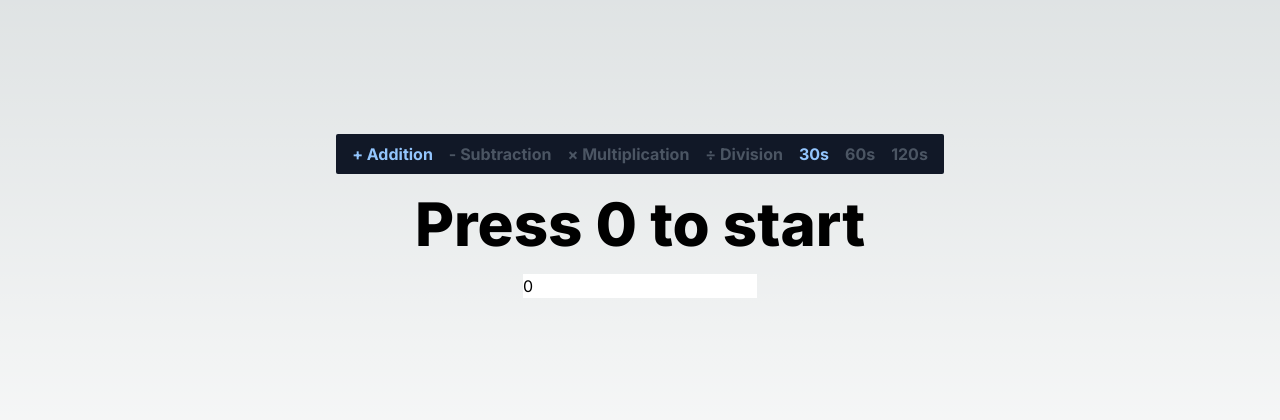
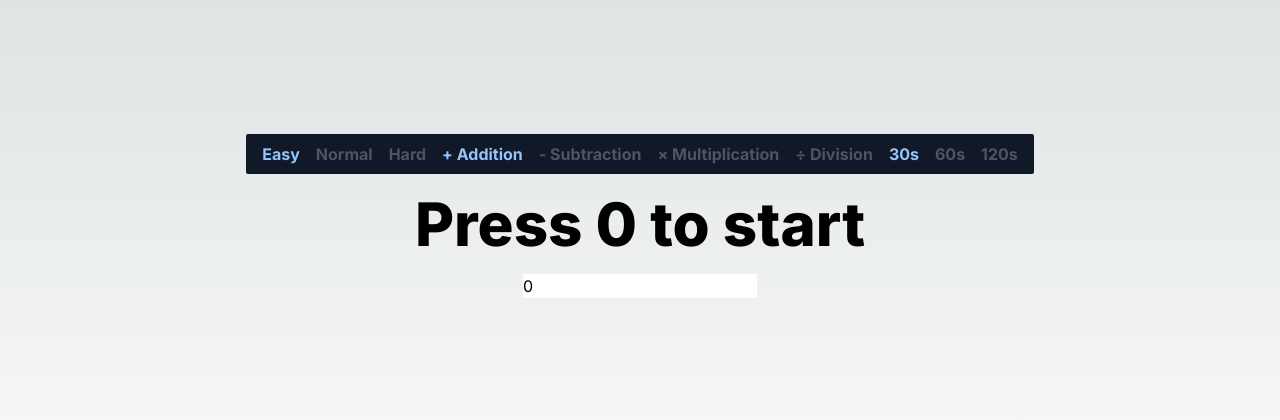
Before and after one commit to anwari-fikri/cirno-math, a Next.js app: page / in a window 1280 px wide. Shown: the part 184-604 px from the top of the page. Built offline with nearby package versions, Linux system fonts and the light colour scheme.

Commit message:
different difficulties working

```diff
--- a/app/components/ConfigMenu.tsx
+++ b/app/components/ConfigMenu.tsx
@@ -3,11 +3,13 @@ import ToggleOperation from "./ToggleOperation";
 import ConfigStore from "../interfaces/ConfigStore";
 import { observer } from "mobx-react";
 import SelectTimer from "./SelectTimer";
+import SelectDifficulty from "./SelectDifficulty";
 
 const ConfigMenu = observer(() => {
     return (
         <div>
             <div className="bg-gray-900 px-2 rounded-sm flex flex-col justify-center items-center md:flex-row">
+                <SelectDifficulty />
                 <div className="flex">
                     <ToggleOperation
                         operation="+ Addition"
--- /dev/null
+++ b/app/components/SelectDifficulty.tsx
@@ -0,0 +1,53 @@
+import React, { useState } from "react";
+import { observer } from "mobx-react";
+import ConfigStore from "../interfaces/ConfigStore";
+
+const SelectDifficulty = observer(() => {
+    const [selectedDifficulty, setSelectedDifficulty] = useState<
+        "easy" | "normal" | "hard"
+    >(ConfigStore.playDifficulty);
+
+    const handleDifficultySelection = (
+        difficultyValue: "easy" | "normal" | "hard"
+    ) => {
+        setSelectedDifficulty(difficultyValue);
+        ConfigStore.handleSetPlayDifficulty(difficultyValue);
+    };
+
+    return (
+        <div>
+            <button
+                onClick={() => handleDifficultySelection("easy")}
+                className={`font-bold p-2 hover:text-white ${
+                    selectedDifficulty === "easy"
+                        ? "text-blue-300"
+                        : "text-gray-600"
+                }`}
+            >
+                Easy
+            </button>
+            <button
+                onClick={() => handleDifficultySelection("normal")}
+                className={`font-bold p-2 hover:text-white ${
+                    selectedDifficulty === "normal"
+                        ? "text-blue-300"
+                        : "text-gray-600"
+                }`}
+            >
+                Normal
+            </button>
+            <button
+                onClick={() => handleDifficultySelection("hard")}
+                className={`font-bold p-2 hover:text-white ${
+                    selectedDifficulty === "hard"
+                        ? "text-blue-300"
+                        : "text-gray-600"
+                }`}
+            >
+                Hard
+            </button>
+        </div>
+    );
+});
+
+export default SelectDifficulty;
--- a/app/interfaces/ConfigStore.ts
+++ b/app/interfaces/ConfigStore.ts
@@ -9,6 +9,30 @@ class ConfigStore {
     isDivision: boolean = false;
 
     playTimer: 30 | 60 | 120 = 30; // seconds
+    playDifficulty: "easy" | "normal" | "hard" = "easy";
+    difficultyConfig = {
+        // for generateNewNumber(min, max)
+        "+": {
+            easy: [1, 9],
+            normal: [10, 99],
+            hard: [100, 999],
+        },
+        "-": {
+            easy: [1, 9],
+            normal: [10, 99],
+            hard: [100, 999],
+        },
+        "x": {
+            easy: [1, 9],
+            normal: [10, 99],
+            hard: [100, 999],
+        },
+        "÷": {
+            easy: [1, 9],
+            normal: [10, 99],
+            hard: [100, 999],
+        },
+    };
 
     constructor() {
         makeObservable(this, {
@@ -22,7 +46,14 @@ class ConfigStore {
 
             playTimer: observable,
             handleSetPlayTimer: action,
+
+            playDifficulty: observable,
+            difficultyConfig: observable,
         });
+    }
+
+    handleSetPlayDifficulty(input: "easy" | "normal" | "hard") {
+        this.playDifficulty = input;
     }
 
     handleChooseOperation = () => {
--- a/app/page.tsx
+++ b/app/page.tsx
@@ -32,21 +32,11 @@ const Home = observer(() => {
             startCountdown(ConfigStore.playTimer);
         }
 
-        let correctAnswer: number;
-        switch (operation) {
-            case "+":
-                correctAnswer = firstNumber + secondNumber;
-                break;
-            case "-":
-                correctAnswer = firstNumber - secondNumber;
-                break;
-            case "x":
-                correctAnswer = firstNumber * secondNumber;
-                break;
-            case "÷":
-                correctAnswer = firstNumber / secondNumber;
-                break;
-        }
+        const correctAnswer = calculateCorrectAnswer(
+            operation,
+            firstNumber,
+            secondNumber
+        );
 
         const generateNewNumber = (min: number, max: number) => {
             return Math.floor(Math.random() * (max - min + 1)) + min;
@@ -54,26 +44,60 @@ const Home = observer(() => {
 
         if (userAnswer === correctAnswer) {
             ConfigStore.handleChooseOperation();
-            const newOperation = ConfigStore.selectedOperation; // Update the operation first
+            // must do this or else division won't work IDK WHY
+            const newOperation = ConfigStore.selectedOperation;
             setOperation(newOperation);
             setScore((prevScore) => prevScore + 1);
+            //
+
+            const difficultyConfig =
+                ConfigStore.difficultyConfig[newOperation][
+                    ConfigStore.playDifficulty
+                ];
+
             var newFirstNumber, newSecondNumber;
             switch (newOperation) {
                 case "+":
-                    newFirstNumber = generateNewNumber(10, 99);
-                    newSecondNumber = generateNewNumber(10, 99);
+                    newFirstNumber = generateNewNumber(
+                        difficultyConfig[0],
+                        difficultyConfig[1]
+                    );
+                    newSecondNumber = generateNewNumber(
+                        difficultyConfig[0],
+                        difficultyConfig[1]
+                    );
                     break;
                 case "-":
-                    newFirstNumber = generateNewNumber(10, 99);
-                    newSecondNumber = generateNewNumber(10, newFirstNumber);
+                    newFirstNumber = generateNewNumber(
+                        difficultyConfig[0],
+                        difficultyConfig[1]
+                    );
+                    newSecondNumber = generateNewNumber(
+                        difficultyConfig[0],
+                        newFirstNumber
+                    );
                     break;
                 case "x":
-                    newFirstNumber = generateNewNumber(10, 99);
-                    newSecondNumber = generateNewNumber(1, 9);
+                    newFirstNumber = generateNewNumber(
+                        difficultyConfig[0],
+                        difficultyConfig[1]
+                    );
+                    newSecondNumber = generateNewNumber(
+                        difficultyConfig[0],
+                        difficultyConfig[1]
+                    );
                     break;
                 case "÷":
-                    newSecondNumber = generateNewNumber(1, 9);
-                    newFirstNumber = newSecondNumber * generateNewNumber(1, 99);
+                    newSecondNumber = generateNewNumber(
+                        difficultyConfig[0],
+                        difficultyConfig[1]
+                    );
+                    newFirstNumber =
+                        newSecondNumber *
+                        generateNewNumber(
+                            difficultyConfig[0],
+                            difficultyConfig[1]
+                        );
                     break;
                 default:
                     newFirstNumber = 0;
@@ -126,4 +150,23 @@ const Home = observer(() => {
     );
 });
 
+const calculateCorrectAnswer = (
+    operation: "+" | "-" | "x" | "÷",
+    firstNumber: number,
+    secondNumber: number
+): number => {
+    switch (operation) {
+        case "+":
+            return firstNumber + secondNumber;
+        case "-":
+            return firstNumber - secondNumber;
+        case "x":
+            return firstNumber * secondNumber;
+        case "÷":
+            return firstNumber / secondNumber;
+        default:
+            return 0;
+    }
+};
+
 export default Home;
```
